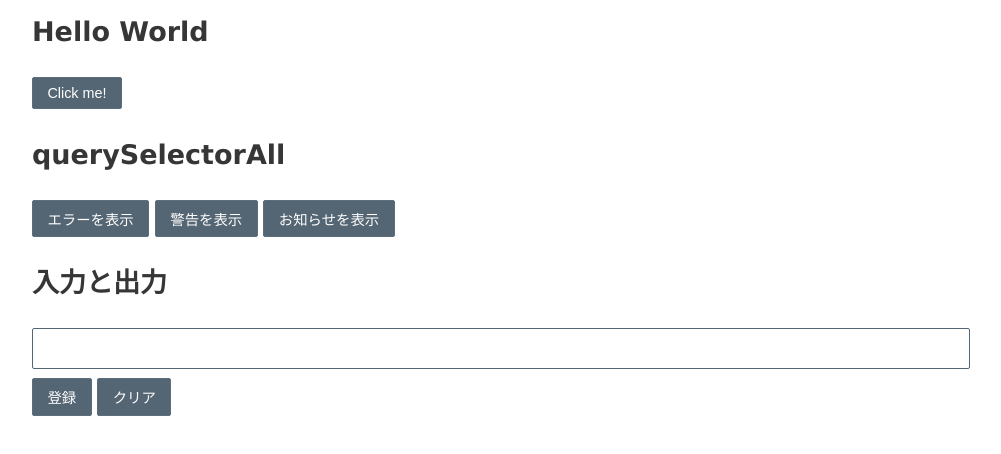
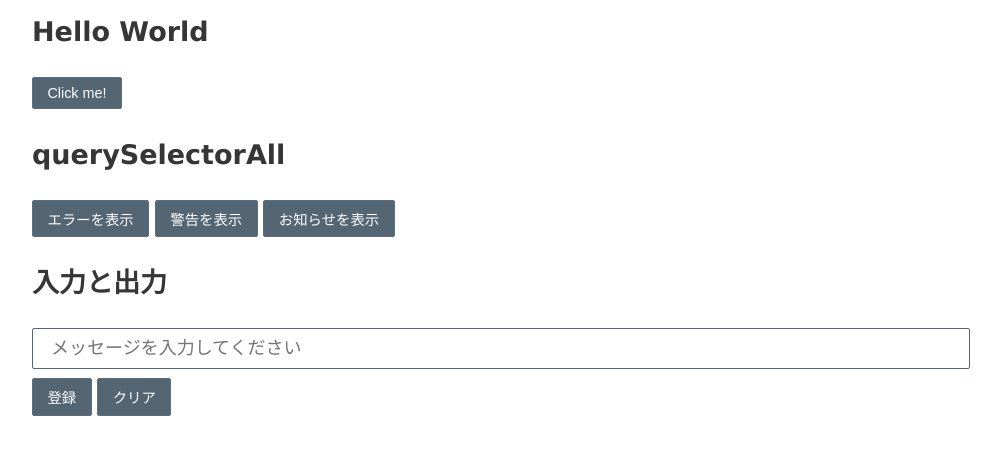
Before and after one commit to yoshiyoshika/lecture03, a plain HTML site: page index.html in a window 1280 px wide. Shown: the part 82-536 px from the top of the page, without its empty margins (158-1159 px from the left). Drawn offline with Linux system fonts and the light colour scheme.

Commit message:
スペルミスを修正

```diff
--- a/index.html
+++ b/index.html
@@ -33,7 +33,7 @@
       <section>
         <h2>入力と出力</h2>
         <form>
-          <input id="input" type="text" placheholder="メッセージを入力してください">
+          <input id="input" type="text" placeholder="メッセージを入力してください">
           <button id="registerMessage" type="button">登録</button>
           <button id="clearMessage" type="button">クリア</button>
         </form>
```
